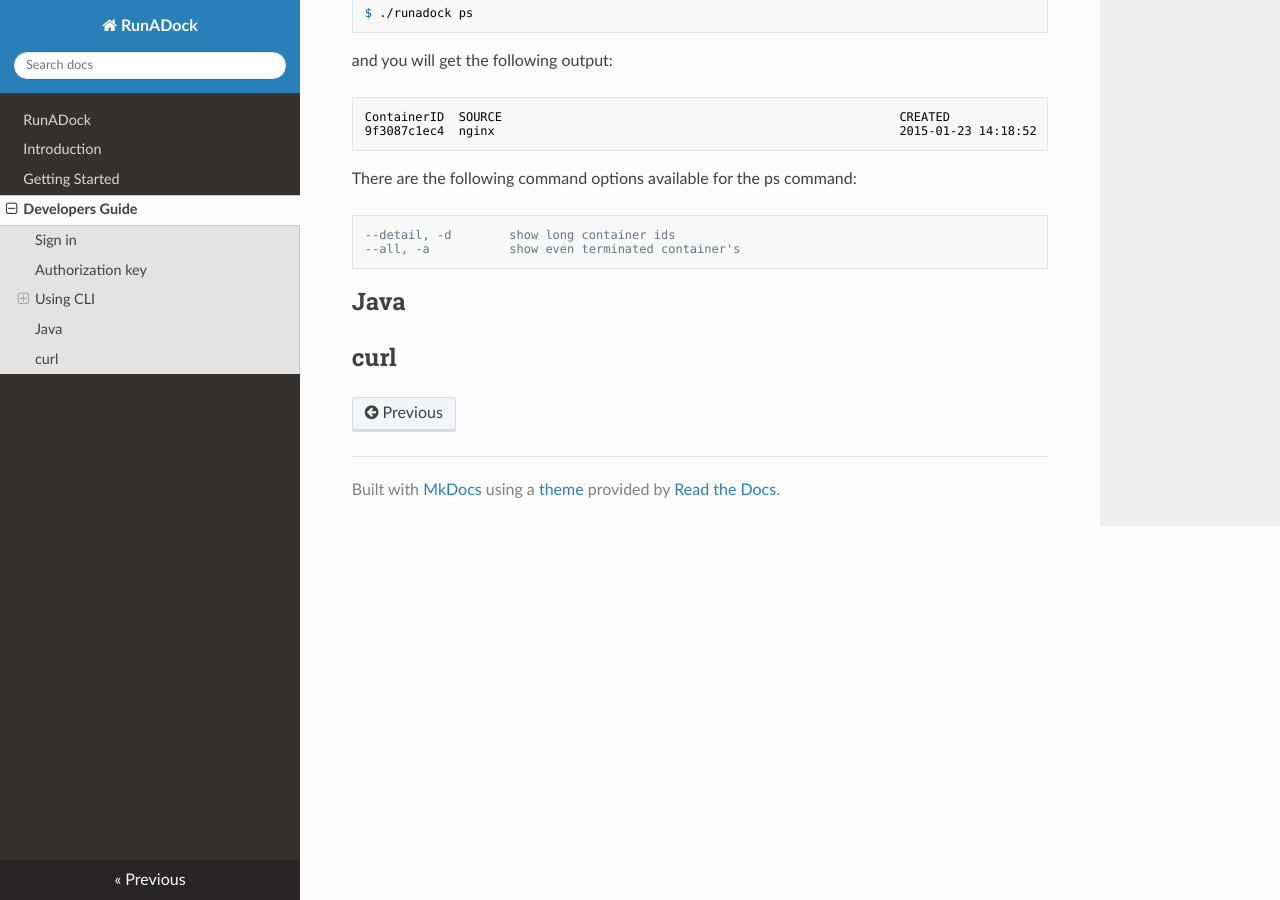
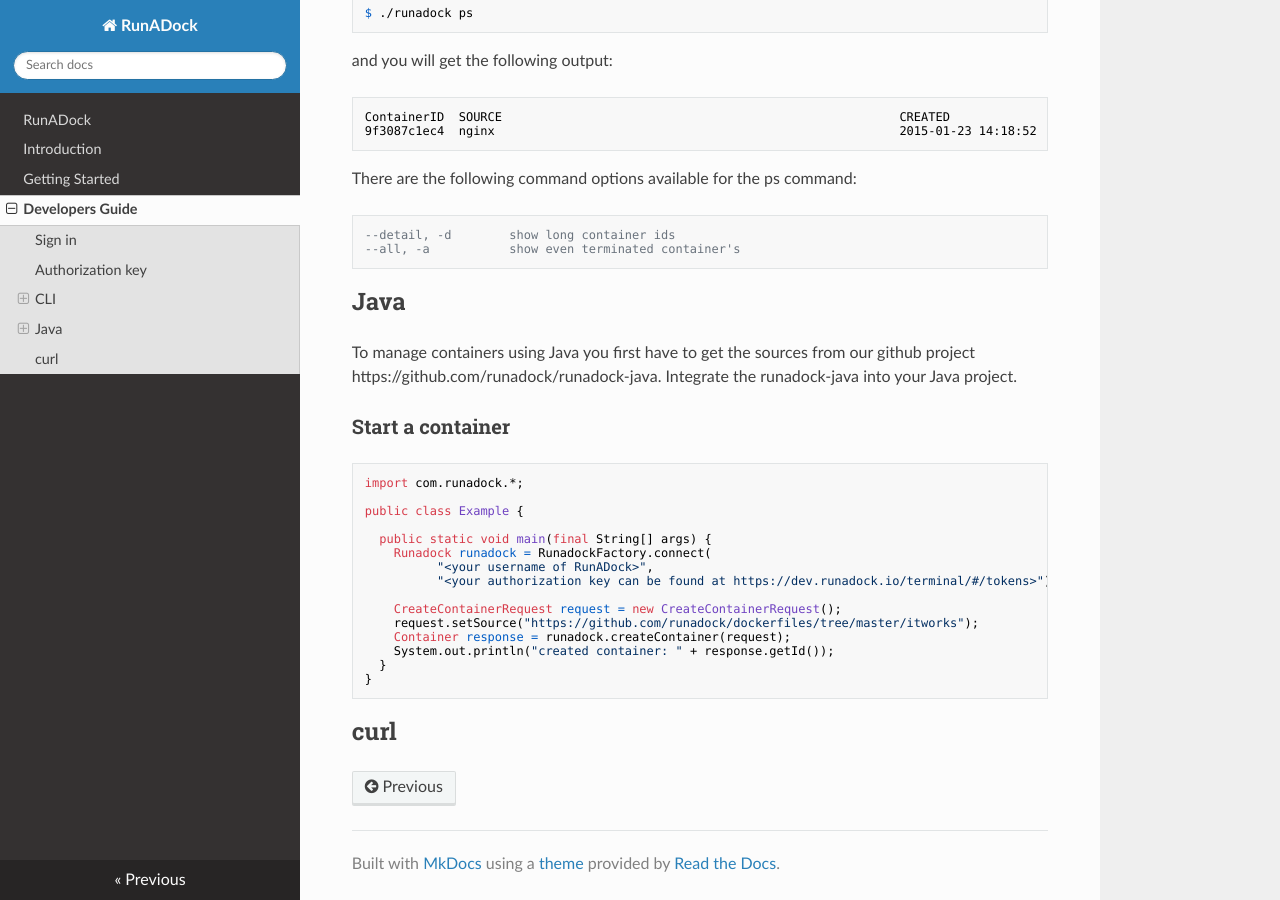
Before and after one commit to runadock/docs, an MkDocs documentation site: the page built from docs/DevelopersGuide.md, in a window 1280 px wide and 900 px high, scrolled down 3137 px. Built offline with MkDocs 1.6.1, drawn with Linux system fonts in a browser that asks for light colours; nearby versions of some CDN libraries; old or Windows-style settings are respelled for this version of MkDocs.

Commit message:
Update DevelopersGuide.md

```diff
--- a/docs/DevelopersGuide.md
+++ b/docs/DevelopersGuide.md
@@ -154,5 +154,25 @@ There are the following command options available for the ps command:
 Java
 ----
 
+To manage containers using Java you first have to get the sources from our github project https://github.com/runadock/runadock-java. Integrate the runadock-java into your Java project.
+
+### Start a container
+
+    import com.runadock.*;
+
+    public class Example {
+
+      public static void main(final String[] args) {
+        Runadock runadock = RunadockFactory.connect(
+              "<your username of RunADock>",
+              "<your authorization key can be found at https://dev.runadock.io/terminal/#/tokens>");
+
+        CreateContainerRequest request = new CreateContainerRequest();
+        request.setSource("https://github.com/runadock/dockerfiles/tree/master/itworks");
+        Container response = runadock.createContainer(request);
+        System.out.println("created container: " + response.getId());
+      }
+    }
+
 curl
 ----
```
Also changed, not shown: other parts of docs/DevelopersGuide.md (+2 -2 lines).
